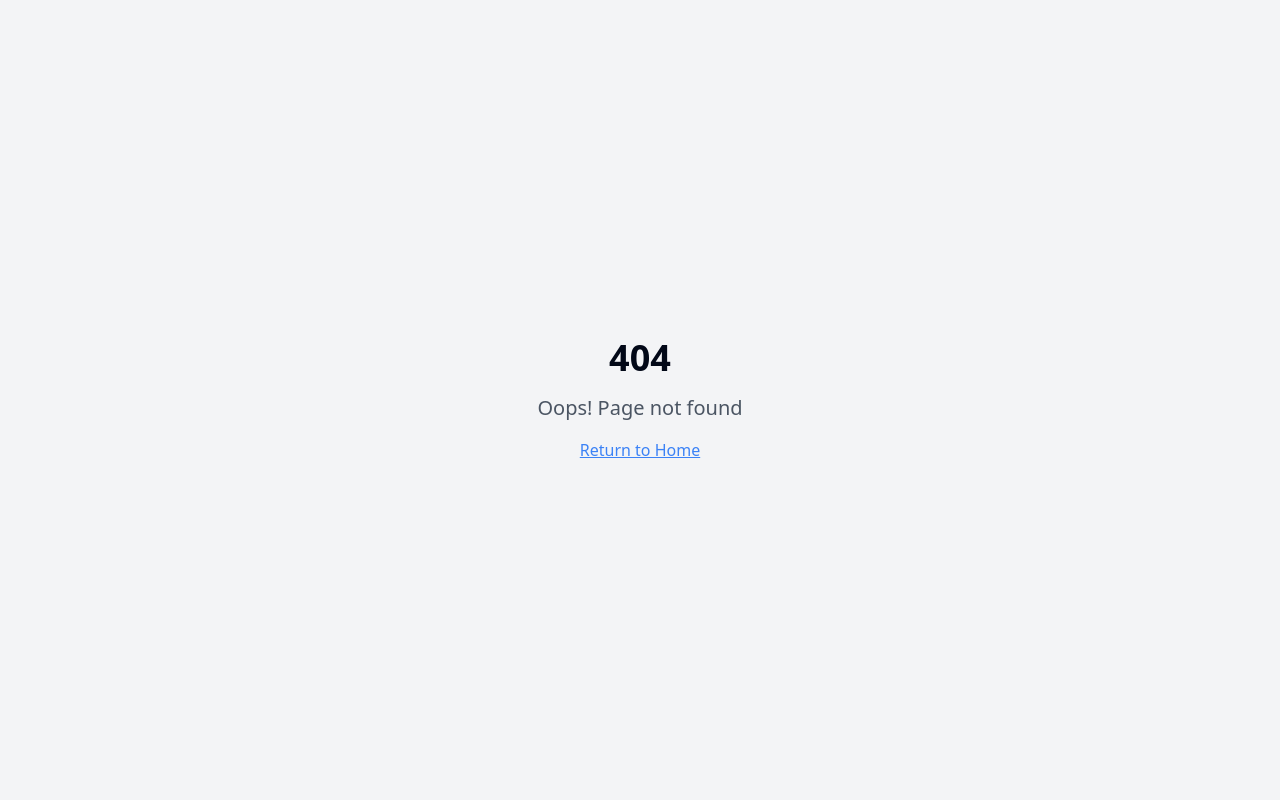
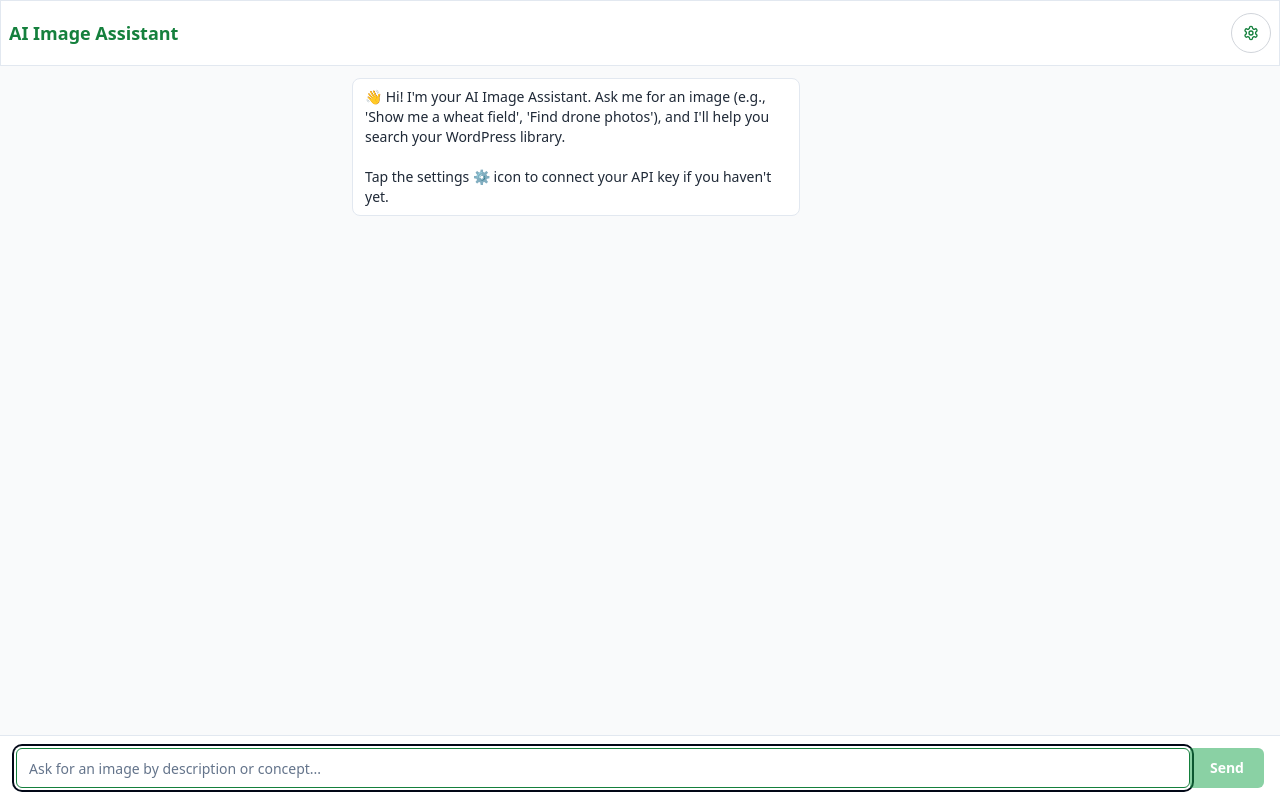
Before and after one commit to evolvesystems/Wordpress-image-search, a React (Vite) app: page /ai-chat in a window 1280 px wide. Before the commit this address had no page. Built offline with nearby package versions, Linux system fonts and the light colour scheme.

Commit message:
Add AI chat assistant and API key settings
Adds an AI chat assistant with a settings icon that allows users to input their OpenAI API key. The chat functionality will use the API key to find images.

```diff
--- a/src/App.tsx
+++ b/src/App.tsx
@@ -11,6 +11,7 @@ import AdminUsers from "./pages/admin/AdminUsers";
 import AdminImages from "./pages/admin/AdminImages";
 import ApiKeys from "./pages/admin/ApiKeys";
 import WordPressSearchSetup from "./pages/admin/WordPressSearchSetup";
+import ImageAIAssistantPage from "./pages/ImageAIAssistantPage";
 
 const queryClient = new QueryClient();
 
@@ -28,6 +29,7 @@ const App = () => (
           <Route path="/admin/api-keys" element={<AdminLayout><ApiKeys /></AdminLayout>} />
           <Route path="/admin/settings" element={<AdminLayout><div className="p-6"><h1 className="text-3xl font-bold">Personal Settings</h1><p className="text-gray-600 mt-2">Manage your account preferences and application settings.</p></div></AdminLayout>} />
           <Route path="/admin/wordpress-search-setup" element={<AdminLayout><WordPressSearchSetup /></AdminLayout>} />
+          <Route path="/ai-chat" element={<ImageAIAssistantPage />} />
           {/* ADD ALL CUSTOM ROUTES ABOVE THE CATCH-ALL "*" ROUTE */}
           <Route path="*" element={<NotFound />} />
         </Routes>
--- /dev/null
+++ b/src/components/ImageAIAssistant.tsx
@@ -0,0 +1,198 @@
+
+import React, { useState, useRef, useEffect } from "react";
+import { Input } from "@/components/ui/input";
+import { Card } from "@/components/ui/card";
+import { Button } from "@/components/ui/button";
+import { useNavigate } from "react-router-dom";
+import { useWordPressUserSettings } from "@/hooks/useWordPressUserSettings";
+import { useWordPressImageSearch } from "@/hooks/useWordPressImageSearch";
+import { Settings } from "lucide-react";
+
+const SYSTEM_MESSAGE = "You are a helpful assistant for finding agricultural images. When a user asks a question or gives a search, help them find relevant images from their WordPress site. If the API key is not set, let them know and suggest tapping the settings icon.";
+
+const demoWelcome = [
+  {
+    role: "bot",
+    content:
+      "👋 Hi! I'm your AI Image Assistant. Ask me for an image (e.g., 'Show me a wheat field', 'Find drone photos'), and I'll help you search your WordPress library.\n\nTap the settings ⚙️ icon to connect your API key if you haven't yet.",
+  },
+];
+
+type Message = { role: "user" | "bot"; content: string };
+
+const ImageAIAssistant: React.FC = () => {
+  const [input, setInput] = useState("");
+  const [messages, setMessages] = useState<Message[]>(demoWelcome);
+  const [isLoading, setIsLoading] = useState(false);
+
+  const { settings } = useWordPressUserSettings();
+  const {
+    results,
+    isLoading: searchLoading,
+    error: searchError,
+    searchImages,
+  } = useWordPressImageSearch();
+  const [lastUserQuery, setLastUserQuery] = useState<string | null>(null);
+
+  const navigate = useNavigate();
+  const chatEndRef = useRef<HTMLDivElement | null>(null);
+
+  useEffect(() => {
+    // Scroll to bottom when messages change
+    chatEndRef.current?.scrollIntoView({ behavior: "smooth" });
+  }, [messages, results]);
+
+  const hasWordPressUrl = !!settings?.wordpress_url;
+
+  const handleSettings = () => {
+    navigate("/admin/api-keys");
+  };
+
+  const handleSend = async (e?: React.FormEvent) => {
+    if (e) e.preventDefault();
+    const value = input.trim();
+    if (!value) return;
+    setMessages((prev) => [...prev, { role: "user", content: value }]);
+    setInput("");
+    setIsLoading(true);
+
+    if (!hasWordPressUrl) {
+      setMessages((prev) => [
+        ...prev,
+        {
+          role: "bot",
+          content:
+            "You need to connect your WordPress site to search images. Tap the ⚙️ settings icon to configure.",
+        },
+      ]);
+      setIsLoading(false);
+      return;
+    }
+
+    // Use existing search integration
+    await searchImages(settings.wordpress_url, value);
+    setLastUserQuery(value);
+
+    if (searchError) {
+      setMessages((prev) => [
+        ...prev,
+        {
+          role: "bot",
+          content: `Error while searching WordPress: ${searchError}`,
+        },
+      ]);
+    } else if (results?.length > 0) {
+      setMessages((prev) => [
+        ...prev,
+        {
+          role: "bot",
+          content: `Found ${results.length} result(s):`,
+        },
+      ]);
+    } else {
+      setMessages((prev) => [
+        ...prev,
+        { role: "bot", content: "Sorry, I couldn't find any images for that search." },
+      ]);
+    }
+    setIsLoading(false);
+  };
+
+  return (
+    <div className="flex flex-col min-h-screen max-h-screen bg-white">
+      <Card className="w-full rounded-none px-2 py-3 shadow-sm flex items-center justify-between border-b">
+        <div className="flex items-center gap-2">
+          <span className="font-bold text-lg text-green-700">AI Image Assistant</span>
+        </div>
+        <Button
+          variant="outline"
+          size="icon"
+          aria-label="Settings"
+          className="rounded-full border-gray-300 bg-white text-green-700 hover:bg-green-50"
+          onClick={handleSettings}
+        >
+          <Settings className="w-5 h-5" />
+        </Button>
+      </Card>
+
+      <div className="flex-1 overflow-y-auto px-4 py-3 bg-gray-50">
+        <div className="max-w-xl mx-auto space-y-6 pb-8">
+          {messages.map((msg, idx) => (
+            <div key={idx} className={`flex ${msg.role === "user" ? "justify-end" : "justify-start"}`}>
+              <div
+                className={`px-3 py-2 rounded-lg text-sm max-w-[80vw] md:max-w-md whitespace-pre-line ${
+                  msg.role === "user" ? "bg-green-600 text-white" : "bg-white text-gray-800 border"
+                }`}
+              >
+                {msg.content}
+              </div>
+            </div>
+          ))}
+          {lastUserQuery && results && results.length > 0 && (
+            <div className="grid grid-cols-2 md:grid-cols-4 gap-4 mt-1">
+              {results.map((img) => (
+                <Card key={img.id} className="overflow-hidden border group">
+                  <img
+                    src={img.source_url}
+                    alt={img.alt_text || img.title?.rendered}
+                    className="w-full h-28 object-cover bg-gray-100"
+                  />
+                  <div className="p-2 flex flex-col">
+                    <div className="text-xs font-medium line-clamp-1">{img.title?.rendered}</div>
+                    {img.caption?.rendered && (
+                      <div
+                        className="text-xs text-gray-500 line-clamp-2 mb-1"
+                        dangerouslySetInnerHTML={{ __html: img.caption.rendered }}
+                      />
+                    )}
+                    <div className="text-xs text-gray-600">
+                      {img.media_details?.width &&
+                        img.media_details?.height && (
+                          <span>
+                            {img.media_details.width} × {img.media_details.height}px
+                          </span>
+                      )}
+                      {img.mime_type && (
+                        <span className="ml-2">{img.mime_type.toUpperCase()}</span>
+                      )}
+                    </div>
+                    <a
+                      href={img.link}
+                      className="inline-flex items-center gap-1 text-xs text-blue-600 hover:underline mt-1"
+                      target="_blank"
+                      rel="noopener noreferrer"
+                      title="View in WordPress"
+                    >
+                      View page
+                    </a>
+                  </div>
+                </Card>
+              ))}
+            </div>
+          )}
+          <div ref={chatEndRef} />
+        </div>
+      </div>
+
+      <form onSubmit={handleSend} className="w-full flex py-3 px-4 border-t bg-white">
+        <Input
+          className="flex-1 rounded-l-md border border-gray-300 focus:border-green-700 text-base"
+          value={input}
+          onChange={(e) => setInput(e.target.value)}
+          placeholder="Ask for an image by description or concept..."
+          disabled={isLoading}
+          autoFocus
+        />
+        <Button
+          type="submit"
+          className="rounded-none rounded-r-md border-l-0 border-green-700 bg-green-600 text-white font-semibold px-5 hover:bg-green-700"
+          disabled={!input.trim() || isLoading}
+        >
+          {isLoading ? "..." : "Send"}
+        </Button>
+      </form>
+    </div>
+  );
+};
+
+export default ImageAIAssistant;
--- /dev/null
+++ b/src/pages/ImageAIAssistantPage.tsx
@@ -0,0 +1,7 @@
+
+import React from "react";
+import ImageAIAssistant from "@/components/ImageAIAssistant";
+
+const ImageAIAssistantPage = () => <ImageAIAssistant />;
+
+export default ImageAIAssistantPage;
--- a/src/pages/Index.tsx
+++ b/src/pages/Index.tsx
@@ -4,6 +4,8 @@ import AuthPage from '@/components/AuthPage';
 import ImageSearchHeader from '@/components/ImageSearchHeader';
 import SearchInterface from '@/components/SearchInterface';
 import TechnologyShowcase from '@/components/TechnologyShowcase';
+import { Button } from "@/components/ui/button";
+import { Settings } from "lucide-react";
 
 const Index = () => {
   const { user, loading } = useAuth();
@@ -26,6 +28,18 @@ const Index = () => {
   // For authenticated users, show the landing page but redirect them to admin on search
   return (
     <div className="min-h-screen bg-white">
+      <div className="w-full px-4 pt-5 flex justify-end">
+        <a href="/ai-chat">
+          <Button
+            variant="outline"
+            size="sm"
+            className="text-green-700 border-green-600 hover:bg-green-100"
+          >
+            <Settings className="w-4 h-4 mr-2" />
+            AI Chat Assistant
+          </Button>
+        </a>
+      </div>
       <ImageSearchHeader />
 
       <SearchInterface />
```
